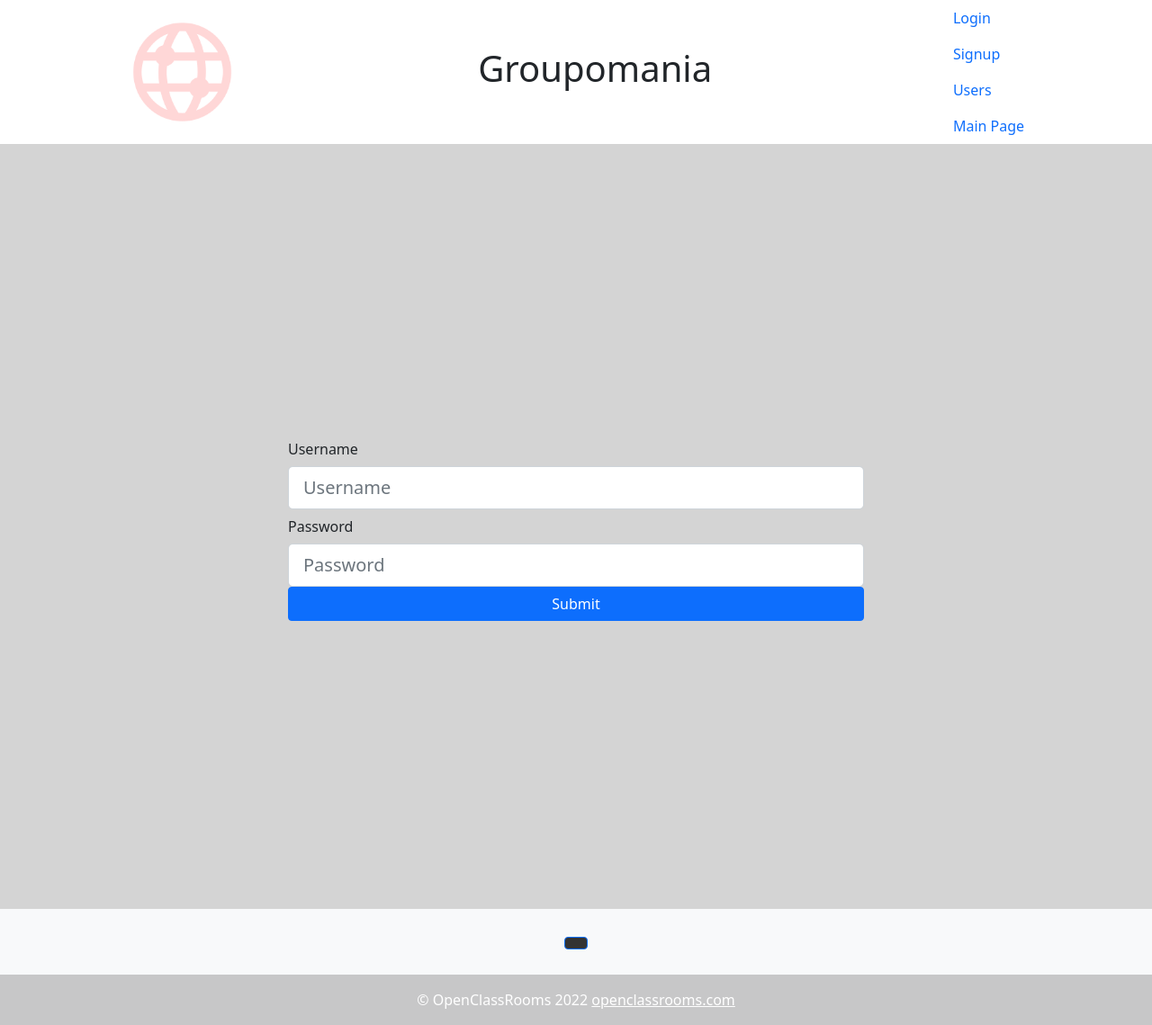
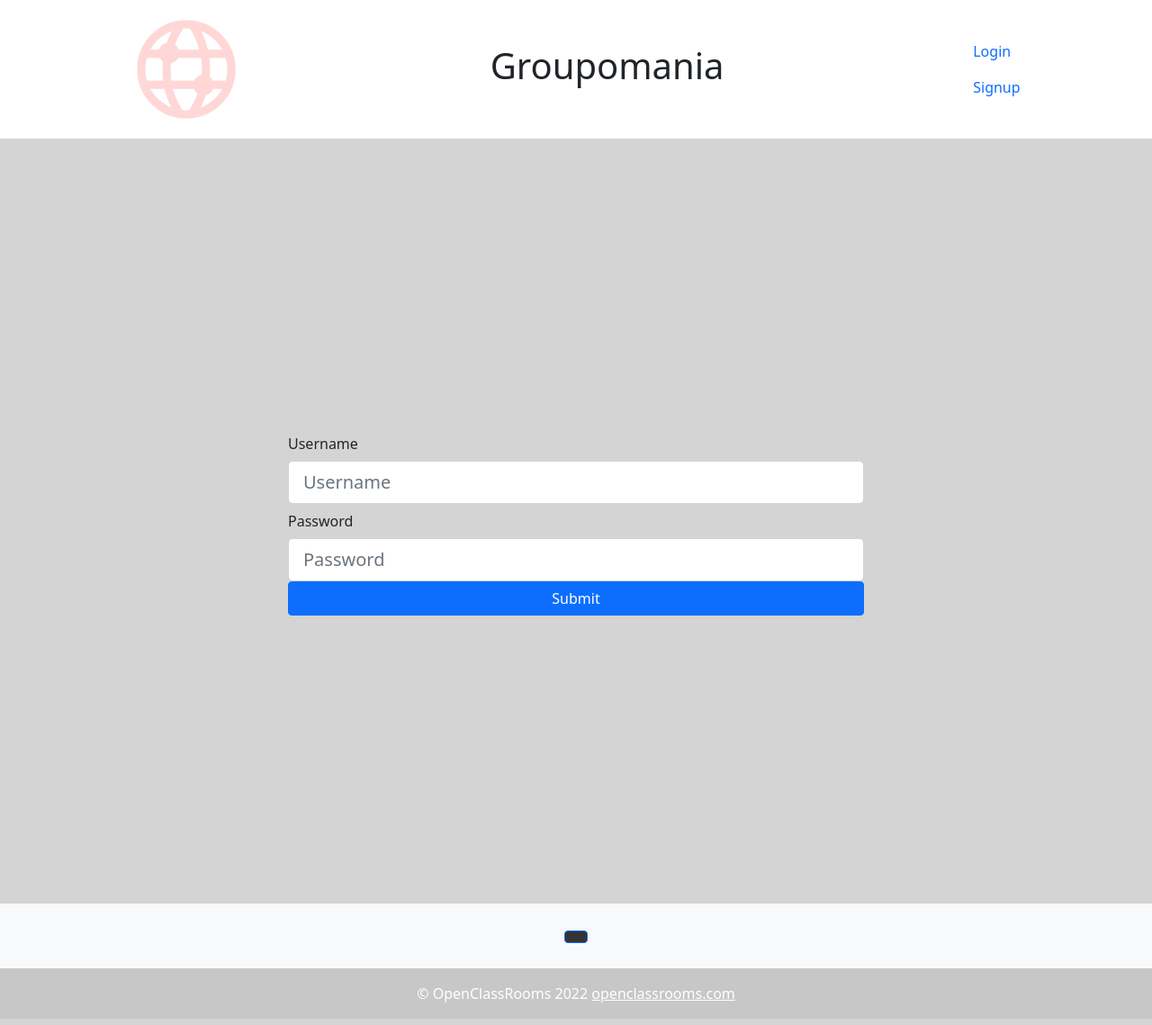
Before and after one commit to Miniz34/P7-Groupomania, a Vue app in the folder frontend/: page / in a window 1280 px wide. Shown: the whole page at 90% size. Built offline with nearby package versions, Linux system fonts and the light colour scheme.

Commit message:
template footer header

```diff
--- a/frontend/src/App.vue
+++ b/frontend/src/App.vue
@@ -1,39 +1,19 @@
 <template>
-  <header>
-    <div id="app" class="main-header d-flex flex-row justify-content-around align-items-center">
-      <img src="./assets/icon.png" class="main-logo" />
-
-      <h1 class="text-center">Groupomania</h1>
-      <nav class="nav flex-column">
-        <router-link class="nav-link active" to="/login">Login</router-link>
-        <router-link class="nav-link" to="/">Signup</router-link>
-        <router-link class="nav-link active" to="/users">Users</router-link>
-        <router-link class="nav-link active" to="/publications">Main Page</router-link>
-      </nav>
-    </div>
-
-  </header>
   <router-view />
 
-  <footer class="bg-light text-center text-white">
-    <!-- Grid container -->
-    <div class="container p-4 pb-0">
-      <!-- Section: Social media -->
-      <section class="mb-4">
+  <FooterTemplate />
 
-        <!-- Github -->
-        <a class="btn btn-primary btn-floating m-1" style="background-color: #333333;" href="https://github.com/Miniz34"
-          role="button"><i class="fab fa-github"></i></a>
-      </section>
-      <!-- Section: Social media -->
-    </div>
-    <!-- Grid container -->
+</template>
 
-    <!-- Copyright -->
-    <div class="text-center p-3" style="background-color: rgba(0, 0, 0, 0.2);">
-      © OpenClassRooms 2022
-      <a class="text-white" href="https://openclassrooms.com/fr/">openclassrooms.com</a>
-    </div>
-    <!-- Copyright -->
-  </footer>
-</template>
+
+<script>
+
+import FooterTemplate from './components/FooterTemplate.vue'
+
+export default {
+  name: "app",
+  components: { FooterTemplate }
+}
+
+
+</script>
--- /dev/null
+++ b/frontend/src/components/FooterTemplate.vue
@@ -0,0 +1,27 @@
+
+<template>
+
+
+  <footer class="bg-light text-center text-white">
+    <!-- Grid container -->
+    <div class="container p-4 pb-0">
+      <!-- Section: Social media -->
+      <section class="mb-4">
+
+        <!-- Github -->
+        <a class="btn btn-primary btn-floating m-1" style="background-color: #333333;" href="https://github.com/Miniz34"
+          role="button"><i class="fab fa-github"></i></a>
+      </section>
+      <!-- Section: Social media -->
+    </div>
+    <!-- Grid container -->
+
+    <!-- Copyright -->
+    <div class="text-center p-3" style="background-color: rgba(0, 0, 0, 0.2);">
+      © OpenClassRooms 2022
+      <a class="text-white" href="https://openclassrooms.com/fr/">openclassrooms.com</a>
+    </div>
+    <!-- Copyright -->
+  </footer>
+
+</template>
--- /dev/null
+++ b/frontend/src/components/HeaderLogin.vue
@@ -0,0 +1,16 @@
+ <template>
+
+  <header>
+    <div id="app" class="main-header d-flex flex-row justify-content-around align-items-center">
+      <img src="../assets/icon.png" class="main-logo" />
+
+      <h1 class="text-center">Groupomania</h1>
+      <nav class="nav flex-column">
+        <router-link class="nav-link active" to="/login">Login</router-link>
+        <router-link class="nav-link" to="/">Signup</router-link>
+      </nav>
+    </div>
+
+  </header>
+
+</template>
--- /dev/null
+++ b/frontend/src/components/HeaderMainPage.vue
@@ -0,0 +1,16 @@
+ <template>
+
+  <header>
+    <div id="app" class="main-header d-flex flex-row justify-content-around align-items-center">
+      <img src="../assets/icon.png" class="main-logo" />
+
+      <h1 class="text-center">Groupomania</h1>
+      <nav class="nav flex-column">
+        <router-link class="nav-link active" to="/users">Users</router-link>
+        <router-link class="nav-link active" to="/publications">Main Page</router-link>
+      </nav>
+    </div>
+
+  </header>
+
+</template>
--- a/frontend/src/main.js
+++ b/frontend/src/main.js
@@ -5,5 +5,6 @@ import "axios"
 
 import './assets/styles/bootstrap.min.css'
 import './assets/styles/style.css'
+<script src="https://kit.fontawesome.com/0c06550e73.js" crossorigin="anonymous"></script>
 
 createApp(App).use(router).mount('#app')
--- a/frontend/src/views/AuthView.vue
+++ b/frontend/src/views/AuthView.vue
@@ -1,4 +1,6 @@
 <template>
+
+  <HeaderLogin />
   <form id="Auth-View">
     <section class="d-flex flex-column main-form w-50 align-center main-form">
       <label for="username" class="col-md-4 col-form-label text-md-right">Username</label>
@@ -21,7 +23,7 @@
 <script>
 
 
-
+import HeaderLogin from "@/components/HeaderLogin.vue";
 
 // import axios from 'axios';
 
@@ -30,6 +32,10 @@
 
 
 export default {
+
+
+
+
   name: "Auth-View",
   data() {
     return {
@@ -40,6 +46,7 @@ export default {
 
     };
   },
+  components: { HeaderLogin },
 
   methods: {
     mounted() {
--- a/frontend/src/views/LoginView.vue
+++ b/frontend/src/views/LoginView.vue
@@ -1,4 +1,6 @@
 <template>
+
+  <HeaderLogin />
   <form id="Login-View">
     <section class="d-flex flex-column main-form w-50 align-center main-form">
       <label for="username" class="col-md-4 col-form-label text-md-right">Username</label>
@@ -16,7 +18,7 @@
 <script>
 
 // import axios from 'axios';
-
+import HeaderLogin from "@/components/HeaderLogin.vue";
 
 
 export default {
@@ -29,6 +31,7 @@ export default {
       }
     };
   },
+  components: { HeaderLogin },
   methods: {
     mounted() {
       if (this.dataLogin.username && this.dataLogin.password) {
--- a/frontend/src/views/PublicationsView.vue
+++ b/frontend/src/views/PublicationsView.vue
@@ -2,6 +2,7 @@
 
 <template>
 
+  <HeaderMainPage />
   <h1> Liste des publications importées du component</h1>
 
   <Post v-for="publication in publications" :key="publication" :content="publication.content"
@@ -19,12 +20,14 @@
 
 import Post from '@/components/PublicationTemplate.vue'
 import randomForm from "@/components/randomForm.vue"
+import HeaderMainPage from '@/components/HeaderMainPage.vue';
 
 export default {
   name: "newPost",
   components: {
     Post,
-    randomForm
+    randomForm,
+    HeaderMainPage
   },
   data() {
     return {
--- a/frontend/src/views/UsersListView.vue
+++ b/frontend/src/views/UsersListView.vue
@@ -1,4 +1,6 @@
 <template>
+
+  <HeaderMainPage />
   <listUser />
 
   <p> {{ data }}</p>
@@ -8,6 +10,7 @@
 
 <script>
 import listUser from "../components/UsersListTemplate.vue";
+import HeaderMainPage from "@/components/HeaderMainPage.vue";
 
 
 
@@ -15,6 +18,7 @@ export default {
   name: "test",
   components: {
     listUser,
+    HeaderMainPage
   },
   data() {
     return {
```
